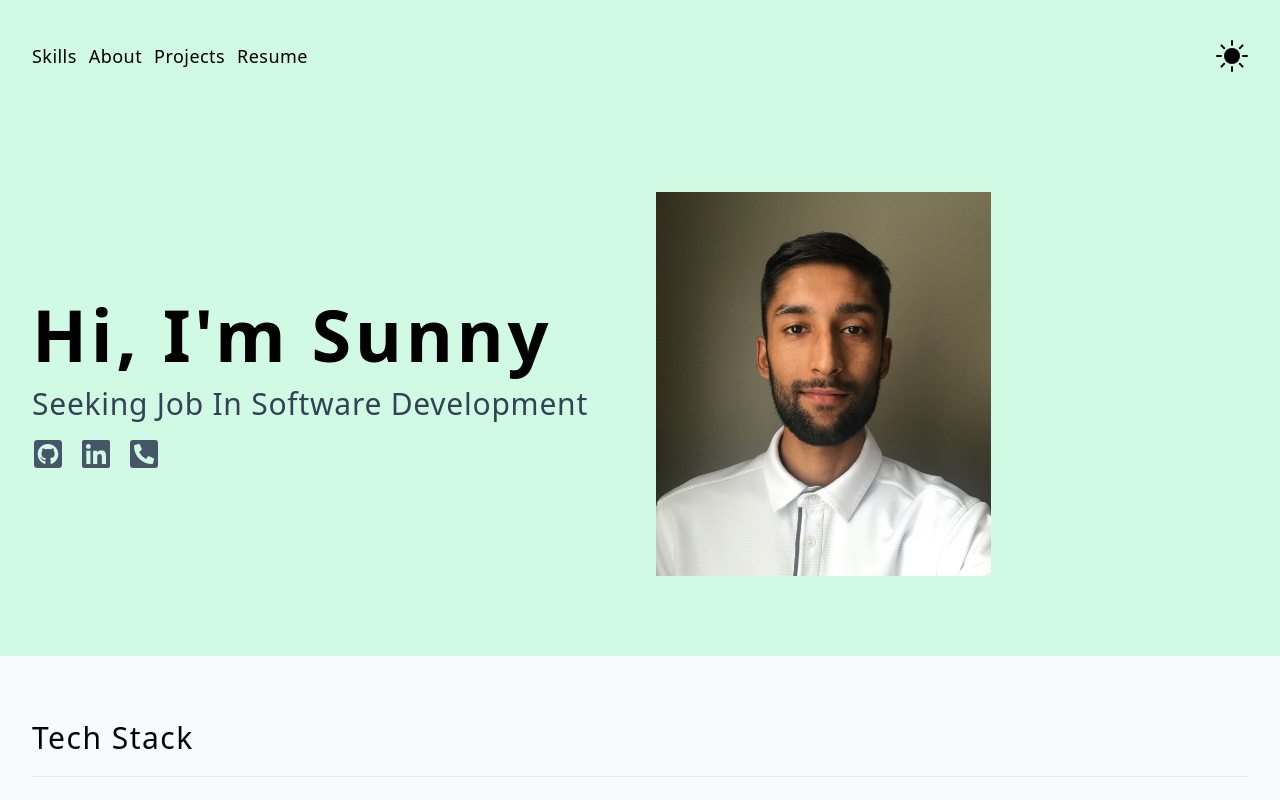
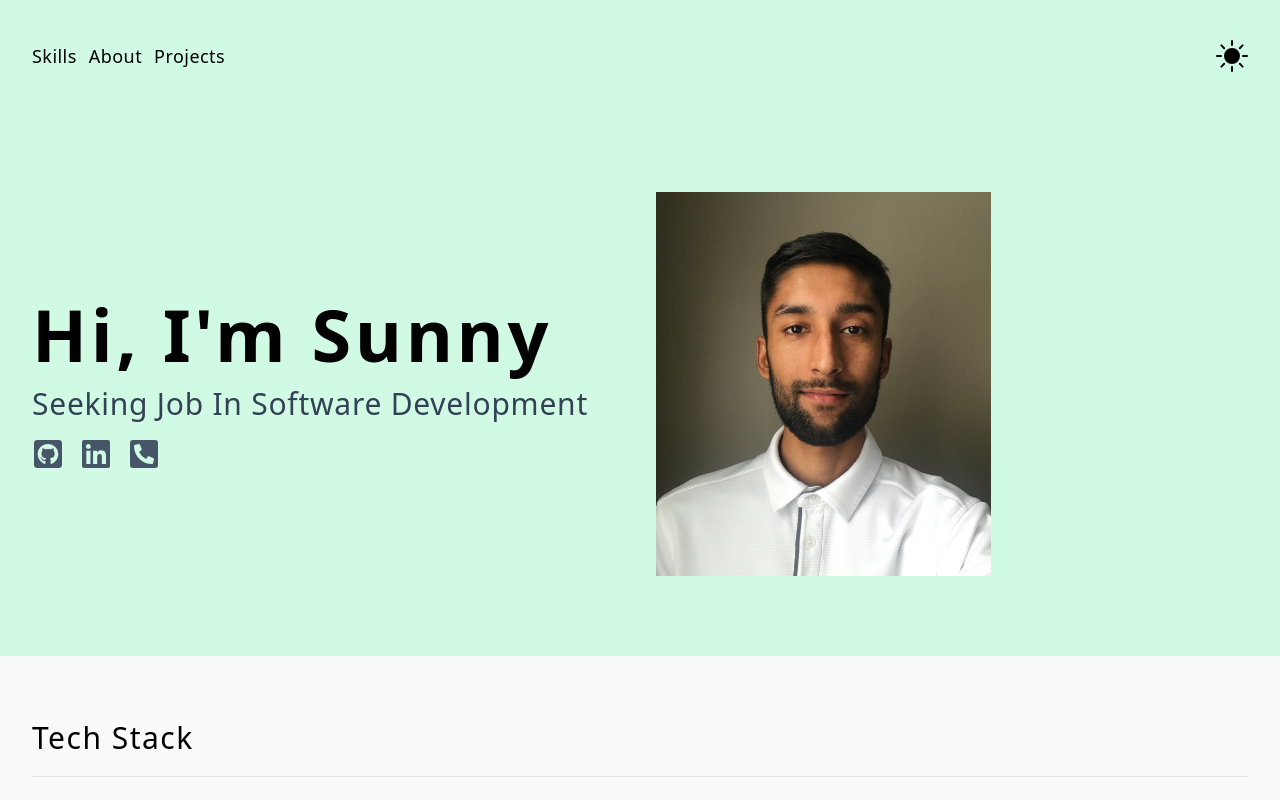
Before and after one commit to sun-n-y/webDevPortfolio, a React (Vite) app: page / in a window 1280 px wide. Shown: the top 800 px of the page. Built offline with nearby package versions, Linux system fonts and the light colour scheme; no server answers; some icons are missing.

Commit message:
Update Navbar.jsx

```diff
--- a/src/components/Navbar.jsx
+++ b/src/components/Navbar.jsx
@@ -1,7 +1,7 @@
 import { useGlobalContext } from '../context';
 import { links } from '../data';
 import { BsFillSunFill, BsFillMoonFill } from 'react-icons/bs';
-import resume from '../assets/Sunny_Patel_Resume.pdf';
+// import resume from '../assets/Sunny_Patel_Resume.pdf';
 
 const Navbar = () => {
   const { isDarkTheme, toggleDarkTheme } = useGlobalContext();
@@ -22,14 +22,14 @@ const Navbar = () => {
               </a>
             );
           })}
-          <a
+{/*           <a
             href={resume}
             target="_blank"
             rel="noreferrer"
             className="capitalize text-lg tracking-wide hover:text-emerald-600 duration-300 dark:text-slate-200 dark:hover:text-emerald-600"
           >
             Resume
-          </a>
+          </a> */}
         </div>
         <div className="grid">
           <button onClick={toggleDarkTheme}>
```
